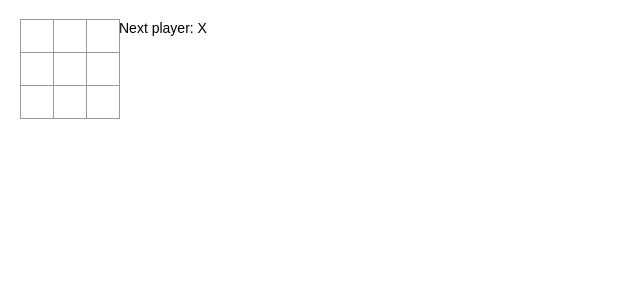
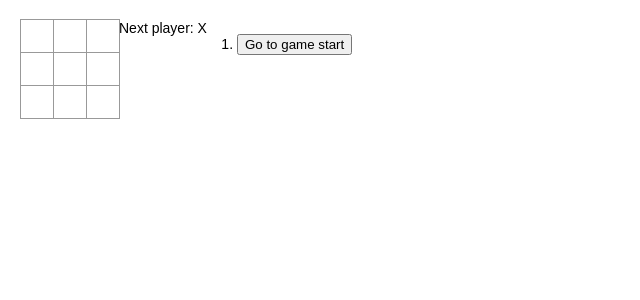
Before and after one commit to RinaHan/tic-tac-toe, a React (Create React App) app: page / in a window 1280 px wide. Shown: the top 300 px of the page, without its empty margins (0-640 px from the left). Built offline with nearby package versions, Linux system fonts and the light colour scheme.

Commit message:
add history list using map()

```diff
--- a/src/App.js
+++ b/src/App.js
@@ -38,7 +38,7 @@ function App() {
   }
 
   const handleClick = (i) => {
-    console.log('handle')
+    console.log("handle");
     const newSquares = current.squares.slice();
     if (calculateWinner(newSquares) || newSquares[i]) {
       return;
@@ -48,6 +48,15 @@ function App() {
     setXIsNext((prev) => !prev);
   };
 
+  const moves = history.map((step, move) => {
+    const desc = move ? "Go to move #" + move : "Go to game start";
+    return (
+      <li key={move}>
+        <button>{desc}</button>
+      </li>
+    );
+  });
+
   return (
     <div className='game'>
       <div className='game-board'>
@@ -55,6 +64,7 @@ function App() {
       </div>
       {/* <div className='game-info'>game-info</div> */}
       <div className='status'>{status}</div>
+      <ol>{moves}</ol>
     </div>
   );
 }
```
